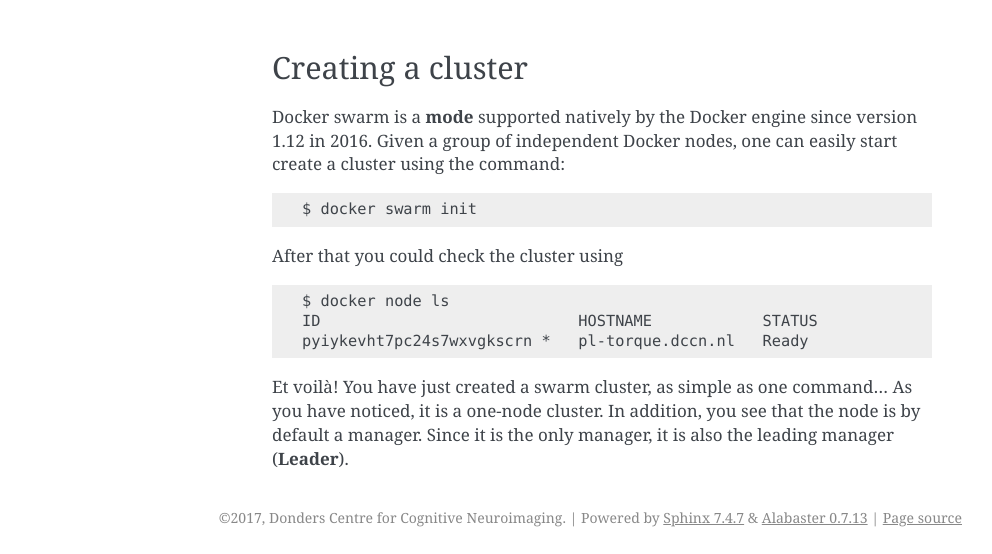
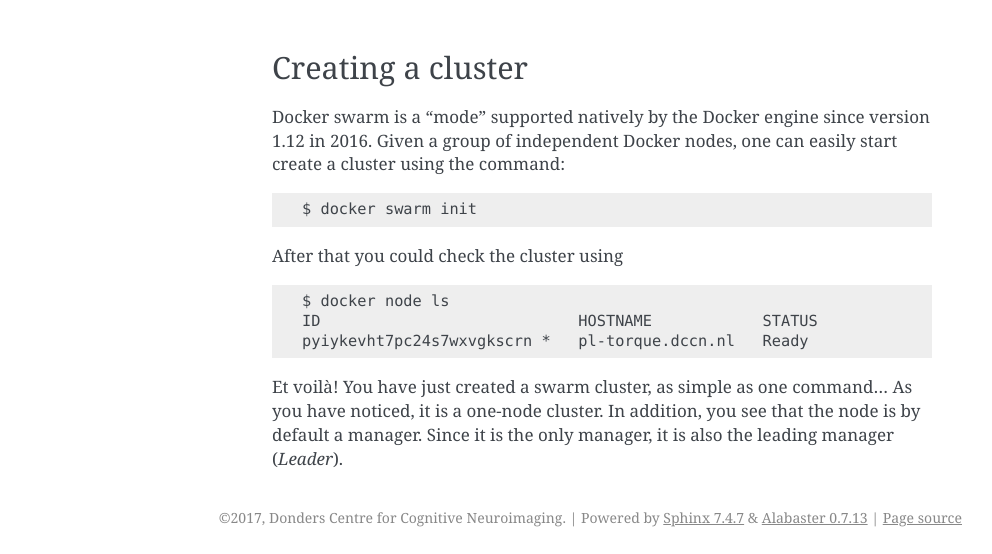
Before and after one commit to Donders-Institute/docker-swarm-setup, a Sphinx documentation site: the page built from doc/tutorial/swarm.rst, in a window 1280 px wide. Shown: the part 1134-1688 px from the top of the page, without its empty margins (148-1140 px from the left). Built offline with Sphinx 7.4.7, drawn with Linux system fonts in a browser that asks for light colours.

```diff
--- a/doc/tutorial/swarm.rst
+++ b/doc/tutorial/swarm.rst
@@ -28,7 +28,7 @@ By design, managers are no difference to the workers in sharing container load e
 Creating a cluster
 ==================
 
-Docker swarm is a **mode** supported natively by the Docker engine since version 1.12 in 2016. Given a group of independent Docker nodes, one can easily start create a cluster using the command:
+Docker swarm is a "mode" supported natively by the Docker engine since version 1.12 in 2016. Given a group of independent Docker nodes, one can easily start create a cluster using the command:
 
 .. code-block:: bash
 
@@ -42,4 +42,4 @@ After that you could check the cluster using
     ID                            HOSTNAME            STATUS              AVAILABILITY        MANAGER STATUS      ENGINE VERSION
     pyiykevht7pc24s7wxvgkscrn *   pl-torque.dccn.nl   Ready               Active              Leader              18.03.1-ce
 
-Et voilà! You have just created a swarm cluster, as simple as one command... As you have noticed, it is a one-node cluster.  In addition, you see that the node is by default a manager. Since it is the only manager, it is also the leading manager (**Leader**).
+Et voilà! You have just created a swarm cluster, as simple as one command... As you have noticed, it is a one-node cluster.  In addition, you see that the node is by default a manager. Since it is the only manager, it is also the leading manager (*Leader*).
```
